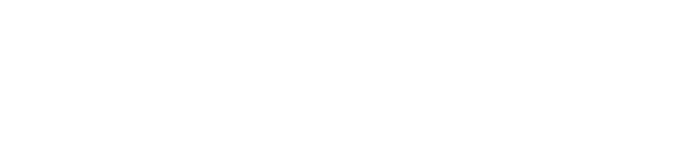
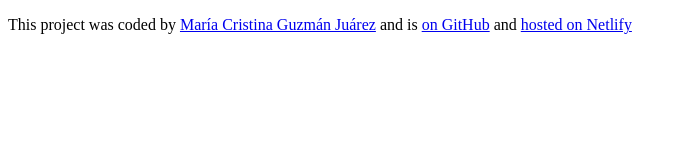
Before and after one commit to mcgj8847/SheCodesHWPoemGenerator, a plain HTML site: page Index.html in a window 1280 px wide. Shown: the whole page, without its empty margins (0-686 px from the left). Drawn offline with nearby package versions, Linux system fonts and the light colour scheme.

Commit message:
Update Index.html

```diff
--- a/Index.html
+++ b/Index.html
@@ -12,6 +12,14 @@
 
 <body>
 
+  <footer>
+    <p>
+      This project was coded by
+      <a href="#" target="_blank">María Cristina Guzmán Juárez</a> and is
+      <a href="https://github.com/mcgj8847" target="_blank"> on GitHub</a> and
+      <a href="https://www.netlify.com/" target="_blank">hosted on Netlify</a>
+    </p>
+  </footer>
   <script src="src/index.js"></script>
 </body>
 
```
